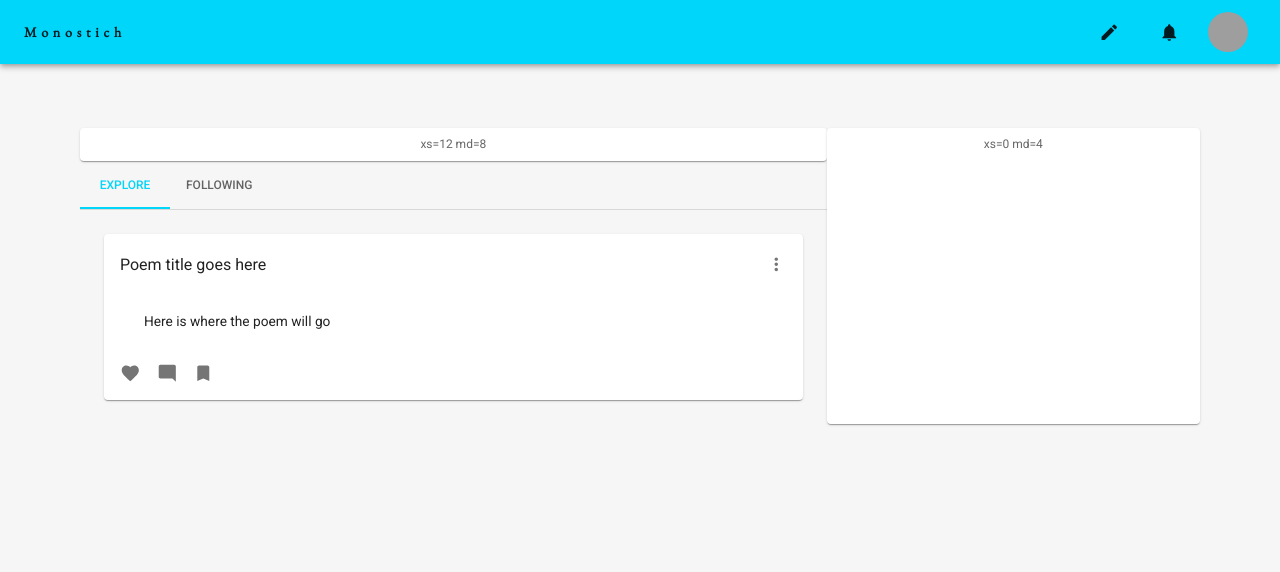
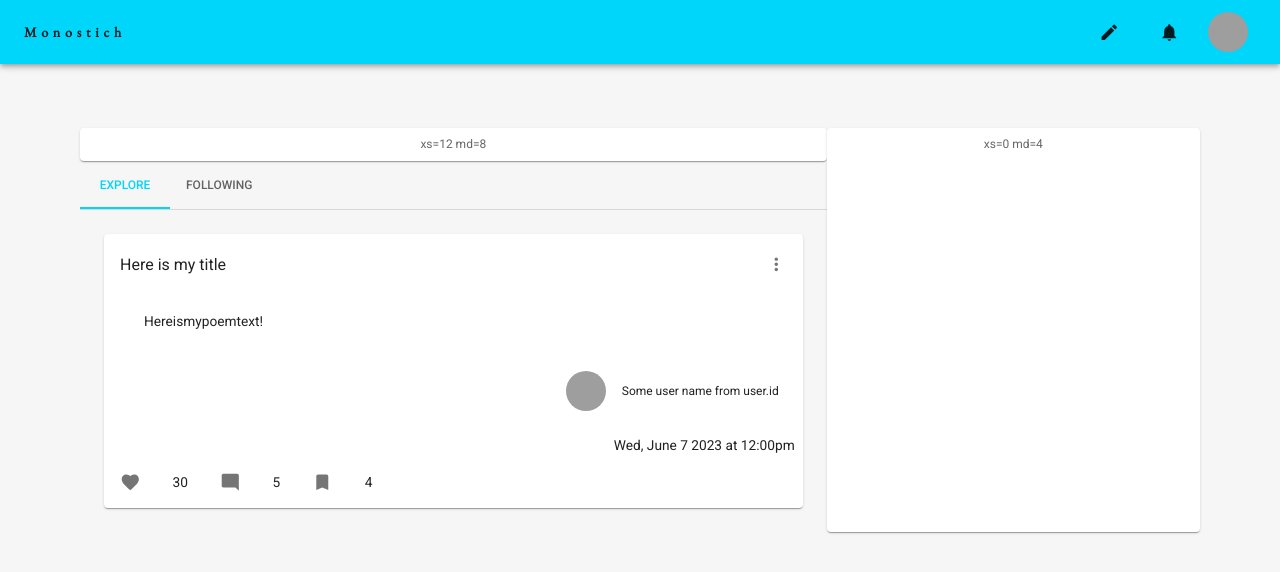
Before and after one commit to dingbat-weasel/monostich, a React (Create React App) app in the folder client/: page / in a window 1280 px wide. Shown: the top 572 px of the page. Built offline with nearby package versions, Linux system fonts and the light colour scheme; grey boxes are pictures that could not be loaded.

Commit message:
poem card done for now

```diff
--- a/client/src/components/PoemCard.jsx
+++ b/client/src/components/PoemCard.jsx
@@ -5,6 +5,7 @@ import CardHeader from "@mui/material/CardHeader";
 import CardMedia from "@mui/material/CardMedia";
 import CardContent from "@mui/material/CardContent";
 import CardActions from "@mui/material/CardActions";
+
 import Collapse from "@mui/material/Collapse";
 import Avatar from "@mui/material/Avatar";
 import IconButton from "@mui/material/IconButton";
@@ -14,16 +15,25 @@ import FavoriteIcon from "@mui/icons-material/Favorite";
 import ShareIcon from "@mui/icons-material/Share";
 import ExpandMoreIcon from "@mui/icons-material/ExpandMore";
 import MoreVertIcon from "@mui/icons-material/MoreVert";
-import { Box, Container } from "@mui/material";
+import { Box, Container, Divider } from "@mui/material";
 import { Paper } from "@mui/material";
 import ModeCommentIcon from "@mui/icons-material/ModeComment";
 import BookmarkIcon from "@mui/icons-material/Bookmark";
 
-export default function PoemCard(props) {
+export default function PoemCard({
+  poemTitle,
+  poemContent,
+  likeCount,
+  commentCount,
+  saveCount,
+  authorName,
+  authorImg,
+  createdAtDate,
+}) {
   return (
     <Card sx={{ minWidth: 275 }}>
       <CardHeader
-        title={"Poem title goes here"}
+        title={poemTitle}
         action={
           <IconButton aria-label="settings">
             <MoreVertIcon />
@@ -31,37 +41,50 @@ export default function PoemCard(props) {
         }
       />
       <CardContent>
-        <Container>Here is where the poem will go</Container>
+        <Container>{poemContent}</Container>
       </CardContent>
-      <CardActions disableSpacing>
-        <IconButton aria-label="like">
+      <CardActions
+        sx={{
+          display: "flex",
+          flexWrap: "wrap",
+          justifyContent: "flex-start",
+        }}
+      >
+        <Box
+          aria-label="poem-author"
+          sx={{
+            display: "flex",
+            flexGrow: 1,
+            flexShrink: 1,
+            justifyContent: "flex-end",
+          }}
+        >
+          <CardHeader
+            avatar={<Avatar aria-label="user-photo" src={authorImg}></Avatar>}
+            title={authorName}
+          />
+        </Box>
+      </CardActions>
+      <Box sx={{ display: "flex", justifyContent: "end" }}>
+        <Typography pr={1}>{createdAtDate}</Typography>
+      </Box>
+      <Box
+        idth="100%"
+        sx={{ display: "flex", flex: 1, justifyContent: "flex-start" }}
+      >
+        <IconButton aria-label="like" sx={{ p: 2 }}>
           <FavoriteIcon />
         </IconButton>
-        <IconButton aria-label="comment">
+        <Typography p={2}>{likeCount}</Typography>
+        <IconButton aria-label="comment" sx={{ p: 2 }}>
           <ModeCommentIcon />
         </IconButton>
-        <IconButton aria-label="add-to-saved">
+        <Typography p={2}>{commentCount}</Typography>
+        <IconButton aria-label="add-to-saved" sx={{ p: 2 }}>
           <BookmarkIcon />
         </IconButton>
-      </CardActions>
+        <Typography p={2}>{saveCount}</Typography>
+      </Box>
     </Card>
   );
 }
-
-{
-  /* <Typography
-sx={{ fontSize: 14 }}
-color="text.secondary"
-gutterBottom
-backgroundColor={"lightgray"}
->
-Title
-</Typography>
-<Container>
-<Item>xs=0 md=4</Item>
-</Container>
-<Typography sx={{ mb: 1.5 }} color="text.secondary">
-Author
-</Typography>
-<Typography variant="body2">Date and Time</Typography> */
-}
--- a/client/src/pages/Home/Main.jsx
+++ b/client/src/pages/Home/Main.jsx
@@ -40,6 +40,17 @@ function a11yProps(index) {
   };
 }
 
+const poemObj = {
+  poemTitle: "Here is my title",
+  poemText: ["Here", "is", "my", "poem", "text", "!"],
+  poemAuthor: "Some user name from user.id",
+  authorImg: "A",
+  createdAt: "Wed, June 7 2023 at 12:00pm",
+  likeCount: 30,
+  commentCount: 5,
+  saveCount: 4,
+};
+
 export default function Main() {
   const [value, setValue] = React.useState(0);
 
@@ -60,7 +71,16 @@ export default function Main() {
         </Tabs>
       </Box>
       <TabPanel value={value} index={0}>
-        <PoemCard />
+        <PoemCard
+          poemTitle={poemObj.poemTitle}
+          poemContent={poemObj.poemText}
+          likeCount={poemObj.likeCount}
+          commentCount={poemObj.commentCount}
+          saveCount={poemObj.saveCount}
+          authorName={poemObj.poemAuthor}
+          authorImg={poemObj.authorImg}
+          createdAtDate={poemObj.createdAt}
+        />
       </TabPanel>
       <TabPanel value={value} index={1}>
         Item Two
```
Also changed, not shown: client/src/components/userSnapshot.jsx (deleted, +0 -13 lines).
